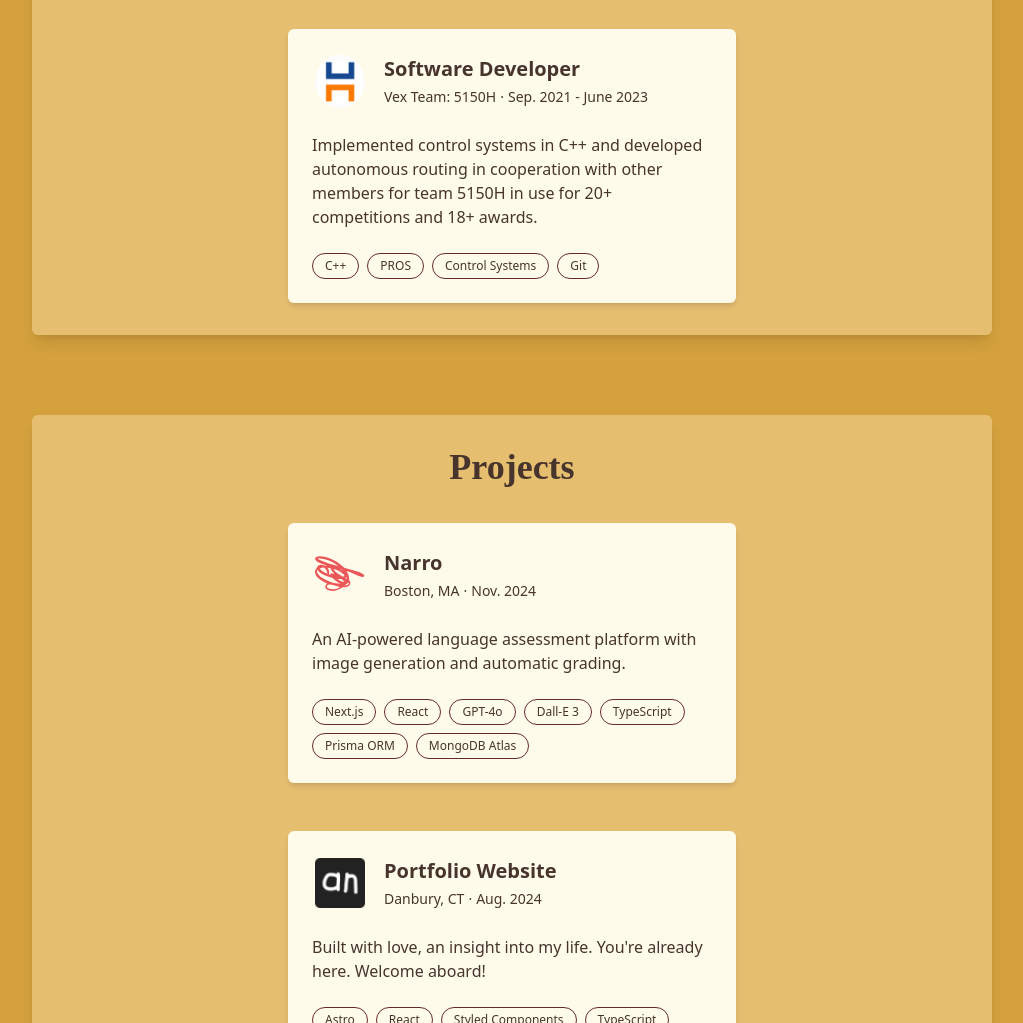
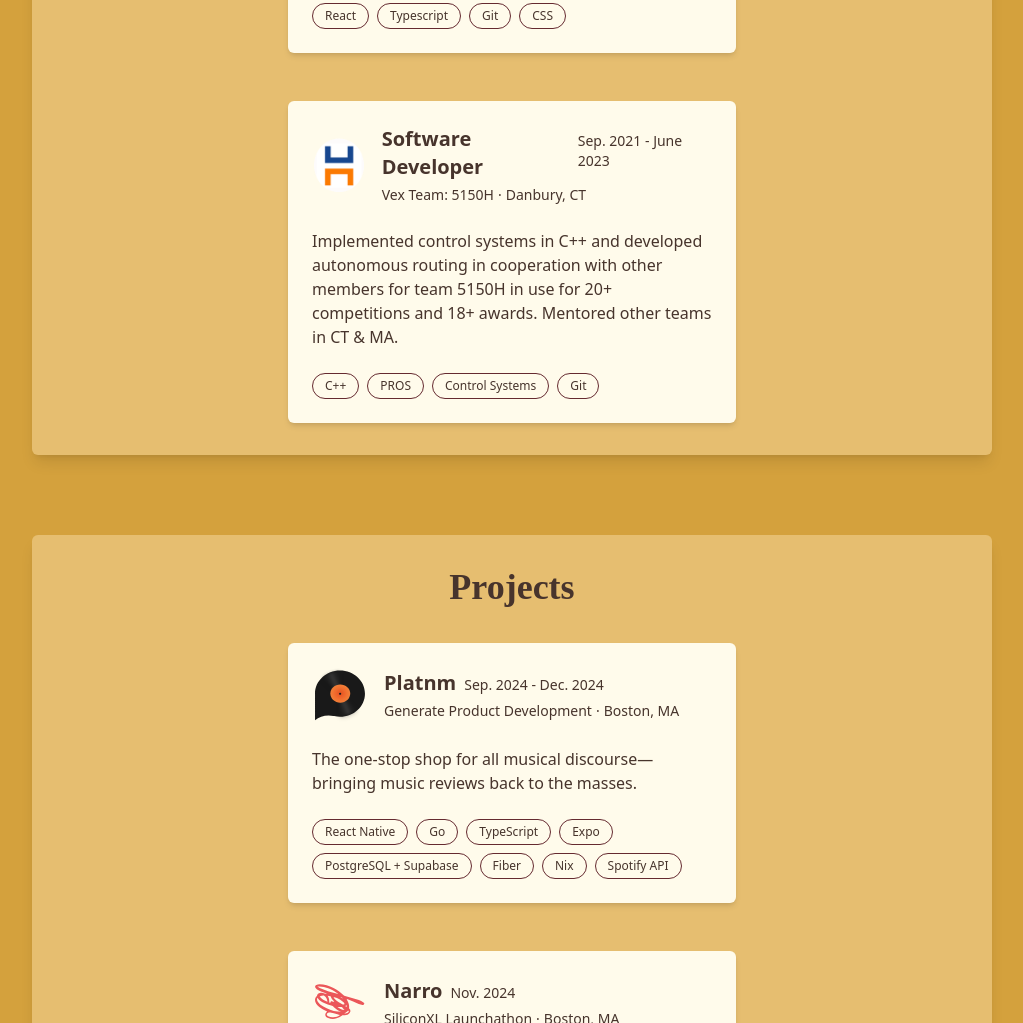
Before and after one commit to aahiltn/Personal-Portfolio, an Astro site: page / in a window 1280 px wide. Shown: the part 1777-2800 px from the top of the page, without its empty margins (128-1151 px from the left). Built offline with nearby package versions, Linux system fonts and the light colour scheme; Astro itself is replaced by a stand-in of ours; a web font is replaced by a local one; what taos would draw is missing.

Commit message:
added platnm + style changes + resume

```diff
--- a/src/components/card.astro
+++ b/src/components/card.astro
@@ -9,6 +9,7 @@
 const image = Astro.props.image;
 const stack = Astro.props.stack;
 const link = Astro.props.link;
+const company = Astro.props.company;
 ---
 
 <a class="hover:scale-105 w-auto max-w-md shadow-md bg-amber-50 dark:text-gray-900 dark:bg-gray-400 m-5 hover:shadow-black hover:ring-4 hover:ring-[#8d5c47] dark:hover:ring-yellow-500 rounded-md p-6 grid gap-6
@@ -24,12 +25,14 @@
       />
     </div>
     <div class="grid gap-1">
-      <h3 class="text-xl font-semibold">{title}</h3>
+      <span class="flex items-baseline gap-2"><h3 class="text-xl font-semibold">{title}</h3><span class="text-sm text-muted-foreground">{dates}</span></span>
+
       <div class="flex items-center gap-1 text-sm text-muted-foreground">
+        <span>{company}</span>
+        <span>·</span>
         <span>{location}</span>
-        <span>·</span>
-        <span>{dates}</span>
       </div>
+
     </div>
     </div>
   <p class="text-muted-foreground">
--- a/src/components/instax.tsx
+++ b/src/components/instax.tsx
@@ -34,7 +34,7 @@
       <div className="sticky top-0 bg-white my-4 font-['Schoolbell'] flex flex-col justify-center text-center">
         <span className="text-4xl font-extrabold">Aahil Nishad</span>
         <span className="text-lg font-semibold">
-          Northeastern '27, BSCS, Software Dev
+          Northeastern '27, Honors CS
         </span>
       </div>
     </div>
--- a/src/components/projects.astro
+++ b/src/components/projects.astro
@@ -5,15 +5,17 @@
 import aahil from "/favicon.ico"
 import tunul from "../images/projects/tunulLogo.png"
 import narro from "../images/projects/narro.svg"
+import platnm from "../images/projects/platnm.svg"
 ---
 <div class=`grid w-3/4 justify-center bg-[#e6be70] text-[#47342c] dark:text-gray-200 dark:bg-gray-800 rounded-md shadow-lg p-4
     delay-[0ms] duration-[600ms] taos:[transform:translate3d(0,200px,0)_scale(0.6)] taos:opacity-0` data-taos-offset="100" id="projects">
     <div class="font-[Schoolbell] font-extrabold p-4 text-4xl text-center">Projects</div>
     <div class="flex flex-wrap justify-center gap-2">
-        <Card title="Narro" description="An AI-powered language assessment platform with image generation and automatic grading." location="Boston, MA" dates="Nov. 2024" image={narro} stack={["Next.js", "React", "GPT-4o", "Dall-E 3", "TypeScript", "Prisma ORM", "MongoDB Atlas"]} link="https://github.com/aahiltn/narro"/>
-        <Card title="Portfolio Website" description="Built with love, an insight into my life. You're already here. Welcome aboard!" location="Danbury, CT" dates="Aug. 2024" image={aahil} stack={["Astro", "React", "Styled Components", "TypeScript", "JavaScript", "Tailwind"]} link="/"/>
-        <Card title="Carbon Connect" description="A carbon-emissions calculator and tracker for EU-based residents, companies, and organizations." location="Leuven, Belgium" dates="June 2024" image={CarbonConnect} stack={["Python", "MySQL", "Docker", "Streamlit", "Flask"]} link="https://github.com/mehallhm/wafflers"/>
-        <Card title="Let's Link" description="An easy, informal way to meet up with friends. Awarded Best Use of MongoDB Atlas by Major League Hacking." dates="Feb. 2024" location="Boston, MA" image={LetsLink} stack={["Next.js", "React", "MongoDB Atlas", "Google OAuth"]} link="https://letslink.club/"/>
-        <Card title="tunul" description="A step-by-step tunnel navigation of the Northeastern University Boston Campus. Made simple." dates="Apr. 2024" location="Boston, MA" image={tunul} stack={["Next.js", "React", "Typescript", "Javascript", "JSON"]} link="https://tunul.netlify.app/"></Card>
+        <Card title="Platnm" description="The one-stop shop for all musical discourse—bringing music reviews back to the masses." dates="Sep. 2024 - Dec. 2024" image={platnm} company="Generate Product Development" location="Boston, MA" stack={["React Native", "Go", "TypeScript", "Expo", "PostgreSQL + Supabase", "Fiber", "Nix", "Spotify API"]} link="https://github.com/GenerateNU/platnm" />
+        <Card title="Narro" description="An AI-powered language assessment platform with image generation and automatic grading." location="Boston, MA" dates="Nov. 2024" image={narro} stack={["Next.js", "React", "GPT-4o", "Dall-E 3", "TypeScript", "Prisma ORM", "MongoDB Atlas"]} company="SiliconXL Launchathon"link="https://github.com/aahiltn/narro"/>
+        <Card title="Portfolio Website" description="Built with love, an insight into my life. You're already here. Welcome aboard!" location="Danbury, CT" dates="Aug. 2024" image={aahil} stack={["Astro", "React", "Styled Components", "TypeScript", "JavaScript", "Tailwind"]} company="Me" link="/"/>
+        <Card title="Carbon Connect" description="A carbon-emissions calculator and tracker for EU-based residents, companies, and organizations." location="Leuven, Belgium" dates="June 2024" image={CarbonConnect} stack={["Python", "MySQL", "Docker", "Streamlit", "Flask"]} company="Northeastern x KU Leuven" link="https://github.com/mehallhm/wafflers"/>
+        <Card title="Let's Link" description="An easy, informal way to meet up with friends. Awarded Best Use of MongoDB Atlas by Major League Hacking." dates="Feb. 2024" location="Boston, MA" image={LetsLink} stack={["Next.js", "React", "MongoDB Atlas", "Google OAuth"]} company="HackBeanpot2024" link="https://letslink.club/"/>
+        <Card title="tunul" description="A step-by-step tunnel navigation of the Northeastern University Boston Campus. Made simple." dates="Apr. 2024" location="Boston, MA" image={tunul} stack={["Next.js", "React", "Typescript", "Javascript", "JSON"]} company="Oasis at Northeastern" link="https://tunul.netlify.app/"></Card>
     </div>
 </div>
--- a/src/pages/index.astro
+++ b/src/pages/index.astro
@@ -59,17 +59,19 @@
             <div class="flex flex-wrap justify-center gap-2">
               <Card
                 title="Software Engineer"
-                description="Stay tuned..."
-                location="Generate Product Development"
+                description="Collaborate with designers, developers, and clients to build a series of full stack applications (Platnm) in 4-month cycles."
+                company="Generate Product Development"
+                location="Boston, MA"
                 dates="Sep. 2024 - Present"
                 image="https://generatenu.com/static/media/footerlogo.d440f7033ee504348579ee089ed4ae88.svg"
-                stack={[]}
-                link=""
+                stack={["React Native", "Go", "TypeScript", "Expo", "PostgreSQL", "Fiber", "Nix", "Figma"]}
+                                link="https://generatenu.com"
               />
               <Card
                 title="Software Developer"
                 description="Contributor to FinishLine, a project management dashboard used by by 100+ engineers for the construction of a competitive Formula SAE and FH+E racing car."
-                location="Northeastern Electric Racing"
+                company="Northeastern Electric Racing"
+                location="Boston, MA"
                 dates="Jan. 2024 - May 2024"
                 image="https://electricracing.northeastern.edu/wp-content/uploads/2021/02/cropped-Logo-Transparent-180x180.png"
                 stack={["React", "Typescript", "Git", "CSS"]}
@@ -77,8 +79,9 @@
               />
               <Card
                 title="Software Developer"
-                description="Implemented control systems in C++ and developed autonomous routing in cooperation with other members for team 5150H in use for 20+ competitions and 18+ awards."
-                location="Vex Team: 5150H"
+                description="Implemented control systems in C++ and developed autonomous routing in cooperation with other members for team 5150H in use for 20+ competitions and 18+ awards. Mentored other teams in CT & MA."
+                company="Vex Team: 5150H"
+                location="Danbury, CT"
                 dates="Sep. 2021 - June 2023"
                 image={havoc}
                 stack={["C++", "PROS", "Control Systems", "Git"]}
```
Also changed, not shown: src/images/projects/platnm.svg (added), 1 other file.
